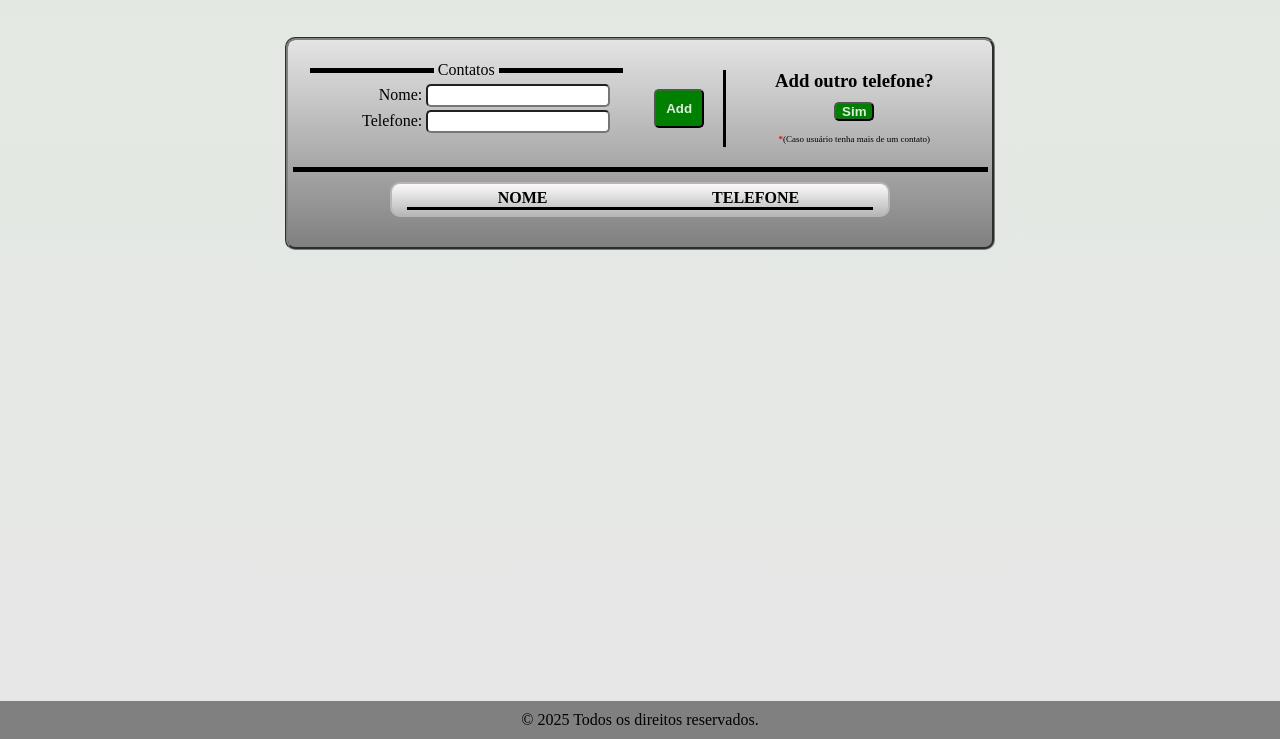
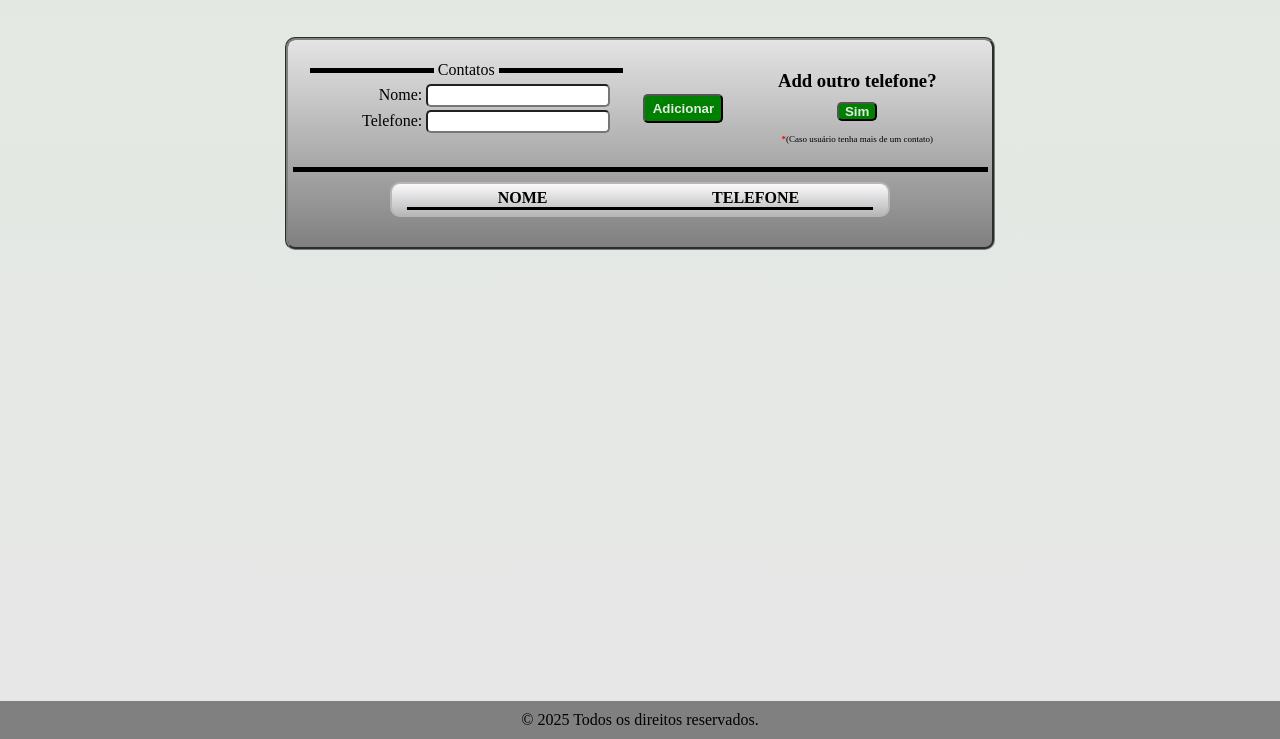
Before and after one commit to GabrielDev-Junior/Agenda-Telefonica, a plain HTML site: page index.html in a window 1280 px wide. Shown: the part 61-800 px from the top of the page. Drawn offline with Linux system fonts and the light colour scheme; a web font is replaced by a local one.

Commit message:
Alterando os Botões

```diff
--- a/estilo.css
+++ b/estilo.css
@@ -80,15 +80,15 @@ body{
   justify-content: space-around;
   align-items: center;
   .container-botao{
-    max-width: 20%;
+    max-width: 25%;
     width: 100%;
     display: flex;
     justify-content: space-around;
     align-items: center;
     button{
       margin-top: 20px;
-      width: 50px;
-      padding: 10px 8px;
+      width: 80px;
+      padding: 5px;
       text-align: center;
       background-color: green;
       color: #e3e9e2;
@@ -104,7 +104,6 @@ body{
     justify-content: space-around;
     align-items: center;
     flex-direction: column;
-    border-left: 3px solid black;
     h3{
       margin-bottom: 10px;
     }
--- a/index.html
+++ b/index.html
@@ -31,7 +31,7 @@
         </div>
         <div class="container2">
           <div class="container-botao">
-            <button id="btnEnviar" type="submit">Add</button>
+            <button id="btnEnviar" type="submit">Adicionar</button>
           </div>
           <div class="container-auxilio">
             <h3>Add outro telefone?</h3>
```
